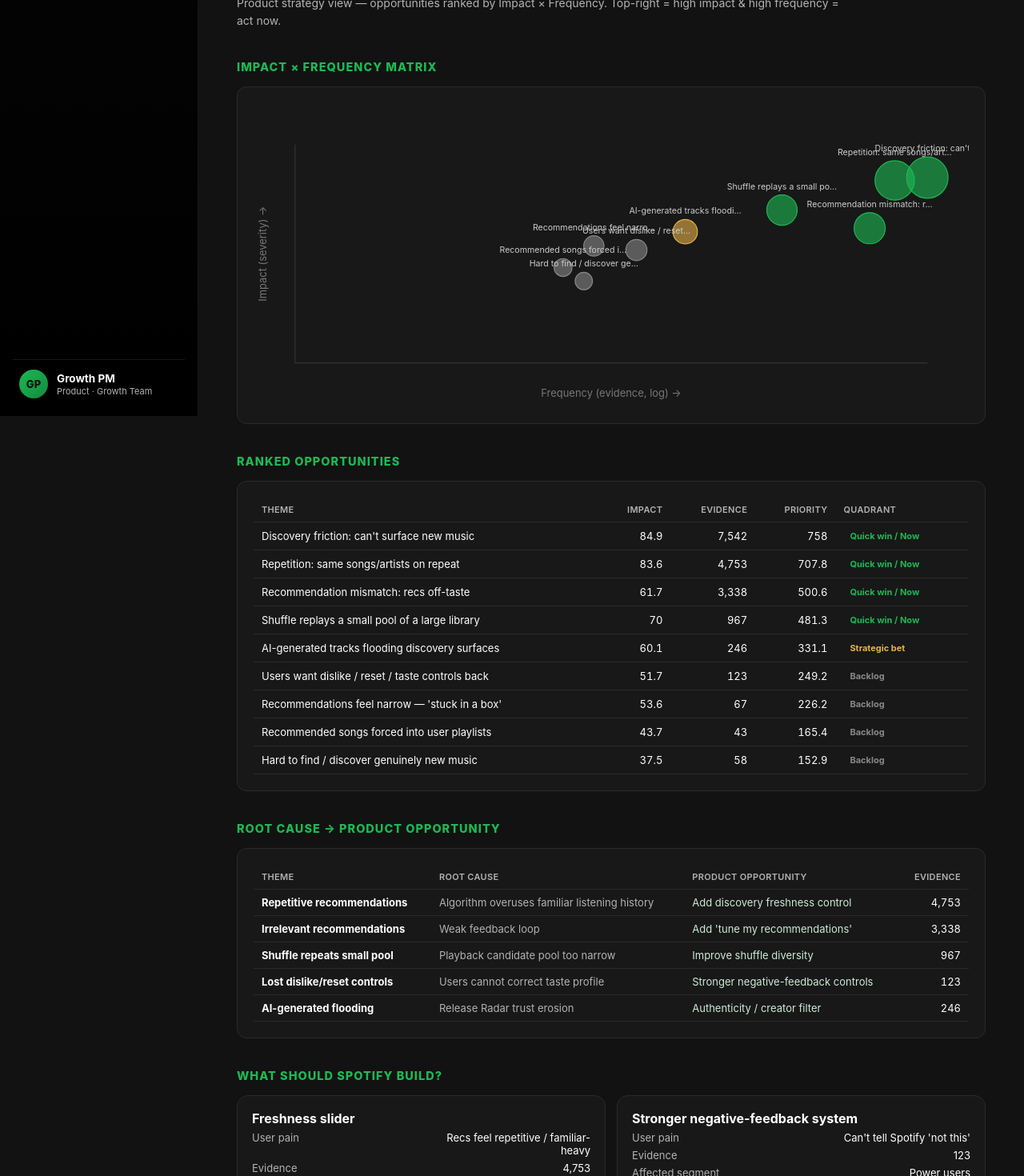
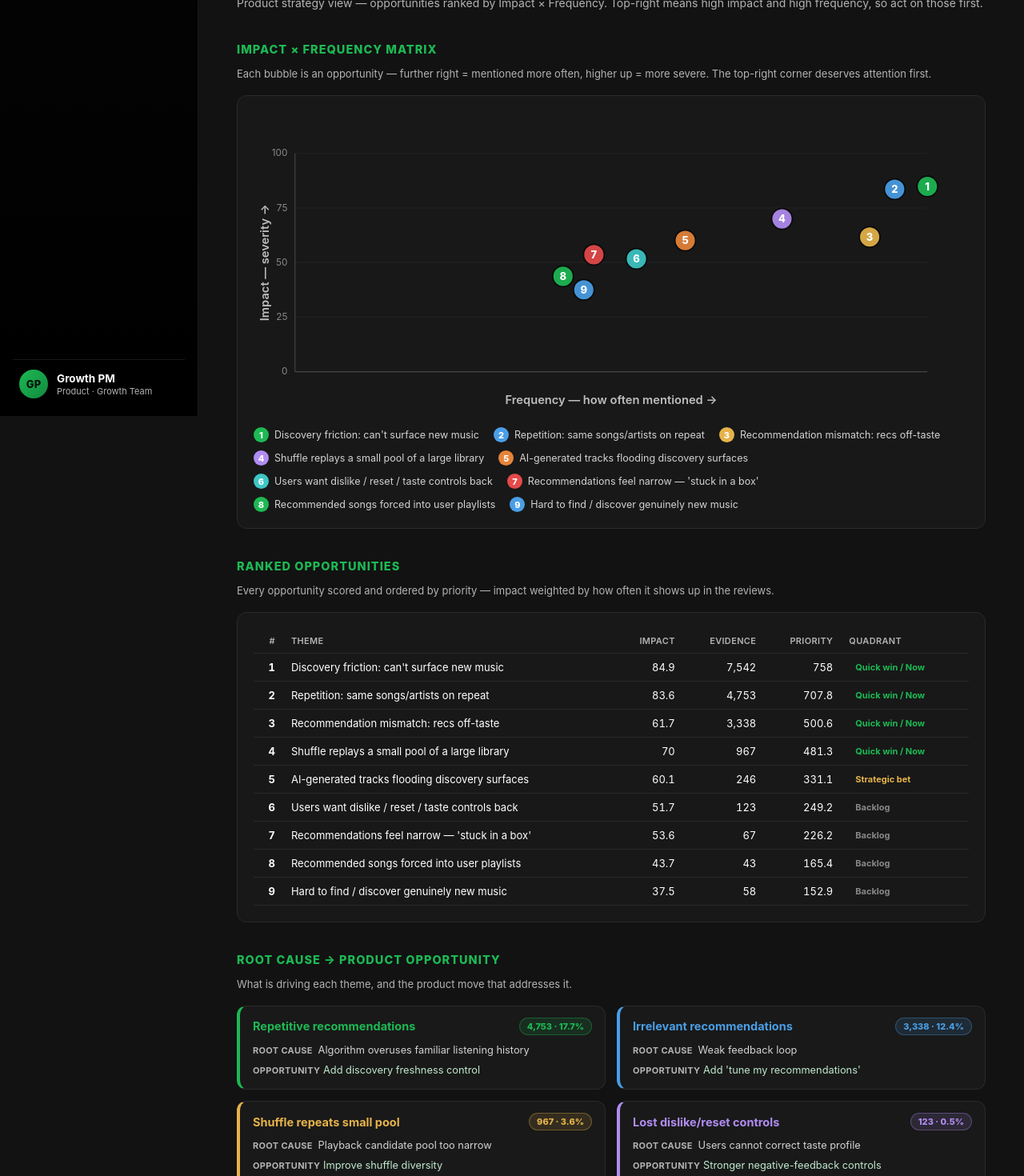
Before and after one commit to shruthisenthil2000/gl-spotify-review-discovery-engine, a Next.js app in the folder vercel-dashboard/: page /priority in a window 1280 px wide. Shown: the part 280-1750 px from the top of the page at 80% size. Built offline with nearby package versions, Linux system fonts and the light colour scheme.

Commit message:
Enhance discovery lens and PM priority radar

```diff
--- a/vercel-dashboard/app/components/ui.tsx
+++ b/vercel-dashboard/app/components/ui.tsx
@@ -72,22 +72,34 @@ export function Scatter({ points, height = 320 }:
   const maxY = 100;
   const sx = (v: number) => pad + (Math.log1p(v) / Math.log1p(maxX)) * (w - pad * 2);
   const sy = (v: number) => h - pad - (v / maxY) * (h - pad * 2);
-  const maxR = Math.max(...points.map((p) => p.r), 1);
   return (
+    <div>
       <svg viewBox={`0 0 ${w} ${h}`} style={{ width: "100%" }}>
-      <line x1={pad} y1={h - pad} x2={w - pad} y2={h - pad} stroke="#333" />
-      <line x1={pad} y1={pad} x2={pad} y2={h - pad} stroke="#333" />
-      <text x={w / 2} y={h - 8} fill="#777" fontSize="11" textAnchor="middle">Frequency (evidence, log) →</text>
-      <text x={14} y={h / 2} fill="#777" fontSize="11" textAnchor="middle" transform={`rotate(-90 14 ${h / 2})`}>Impact (severity) →</text>
+        {[0, 25, 50, 75, 100].map((g) => (
+          <g key={g}>
+            <line x1={pad} y1={sy(g)} x2={w - pad} y2={sy(g)} stroke="#222" />
+            <text x={pad - 8} y={sy(g) + 3} fill="#8a8a8a" fontSize="10" textAnchor="end">{g}</text>
+          </g>
+        ))}
+        <line x1={pad} y1={h - pad} x2={w - pad} y2={h - pad} stroke="#444" />
+        <line x1={pad} y1={pad} x2={pad} y2={h - pad} stroke="#444" />
+        <text x={w / 2} y={h - 10} fill="#bdbdbd" fontSize="12.5" fontWeight="600" textAnchor="middle">Frequency — how often mentioned →</text>
+        <text x={16} y={h / 2} fill="#bdbdbd" fontSize="12.5" fontWeight="600" textAnchor="middle" transform={`rotate(-90 16 ${h / 2})`}>Impact — severity →</text>
         {points.map((p, i) => (
           <g key={i}>
-          <circle cx={sx(p.x)} cy={sy(p.y)} r={6 + (p.r / maxR) * 16} fill={p.color} fillOpacity="0.6" stroke={p.color} />
-          <text x={sx(p.x)} y={sy(p.y) - 12 - (p.r / maxR) * 16} fill="#ccc" fontSize="9" textAnchor="middle">
-            {p.label.length > 26 ? p.label.slice(0, 26) + "…" : p.label}
-          </text>
+            <circle cx={sx(p.x)} cy={sy(p.y)} r={11} fill={p.color} fillOpacity="0.92" stroke="#0a0a0a" strokeWidth="1.5" />
+            <text x={sx(p.x)} y={sy(p.y) + 4} fill="#fff" fontSize="11" fontWeight="800" textAnchor="middle">{i + 1}</text>
           </g>
         ))}
       </svg>
+      <div className="scatter-legend">
+        {points.map((p, i) => (
+          <span className="sl-item" key={i}>
+            <span className="sl-dot" style={{ background: p.color }}>{i + 1}</span>{p.label}
+          </span>
+        ))}
+      </div>
+    </div>
   );
 }
 
--- a/vercel-dashboard/app/globals.css
+++ b/vercel-dashboard/app/globals.css
@@ -820,3 +820,29 @@ html, body { overflow-x: clip; }
 
 /* emotion bars: wider value column to fit "1,476 (12%)" */
 .ti-bars.wide-val .ti-bar { grid-template-columns: 150px minmax(0, 1fr) 118px; }
+
+/* friction "/100" same size as the number; conclusion sub-header */
+.bar-slash { color: var(--muted); font-weight: 700; }
+.concl-head { list-style: none; margin-left: -20px; margin-top: 4px; font-weight: 800;
+  color: #fff; font-size: 12px; text-transform: uppercase; letter-spacing: .05em; }
+
+/* ===== PM Priority Radar ===== */
+/* scatter legend (numbered points) */
+.scatter-legend { display: flex; flex-wrap: wrap; gap: 10px 18px; margin-top: 14px; }
+.sl-item { display: inline-flex; align-items: center; gap: 7px; font-size: 12.5px; color: #d2d2d2; }
+.sl-dot { width: 19px; height: 19px; border-radius: 50%; color: #fff; font-weight: 800;
+  font-size: 11px; display: inline-flex; align-items: center; justify-content: center; flex-shrink: 0; }
+
+/* root cause → product opportunity (vibrant cards) */
+.rc-grid { display: grid; grid-template-columns: 1fr 1fr; gap: 14px; }
+@media (max-width: 880px) { .rc-grid { grid-template-columns: 1fr; } }
+.rc-card { background: rgba(255,255,255,.03); border: 1px solid var(--border);
+  border-left: 4px solid var(--green); border-radius: 12px; padding: 14px 16px; }
+.rc-top { display: flex; justify-content: space-between; align-items: center; gap: 10px; margin-bottom: 9px; }
+.rc-top b { font-size: 14.5px; }
+.rc-ev { font-size: 11px; font-weight: 800; padding: 3px 9px; border-radius: 999px;
+  border: 1px solid; white-space: nowrap; }
+.rc-cause, .rc-opp { font-size: 12.8px; line-height: 1.5; margin-top: 6px; color: #d3d3d3; }
+.rc-k { display: inline-block; min-width: 78px; color: var(--muted); font-size: 11px;
+  font-weight: 700; text-transform: uppercase; letter-spacing: .03em; }
+.rc-opp { color: #bfe9cd; }
--- a/vercel-dashboard/app/priority/page.tsx
+++ b/vercel-dashboard/app/priority/page.tsx
@@ -6,6 +6,8 @@ const QCOLOR: Record<string, string> = {
   "Quick win / Now": "#1db954", "Strategic bet": "#e6b34a",
   "Monitor": "#4a90e6", "Backlog": "#888",
 };
+const PAL = ["#1db954", "#4a9ee6", "#e6b34a", "#b18cf2", "#e6843a", "#3ec6c6", "#e64a4a"];
+const TOTAL = 26823;
 
 export default function Priority() {
   const e = useJSON(getEngine);
@@ -17,25 +19,29 @@ export default function Priority() {
   return (
     <>
       <h1>PM Priority Radar</h1>
-      <p className="page-sub">Product strategy view — opportunities ranked by Impact × Frequency.
-        Top-right = high impact & high frequency = act now.</p>
+      <p className="page-sub wide">Product strategy view — opportunities ranked by Impact × Frequency.
+        Top-right means high impact and high frequency, so act on those first.</p>
 
       <Tag>Impact × Frequency matrix</Tag>
+      <p className="sec-desc">Each bubble is an opportunity — further right = mentioned more often,
+        higher up = more severe. The top-right corner deserves attention first.</p>
       <Card>
-        <Scatter points={radar.map((r) => ({
+        <Scatter points={radar.map((r, i) => ({
           x: r.frequency, y: r.impact, r: r.priority_score,
-          label: r.opportunity, color: QCOLOR[r.quadrant] || "#888",
+          label: r.opportunity, color: PAL[i % PAL.length],
         }))} />
       </Card>
 
       <Tag>Ranked opportunities</Tag>
+      <p className="sec-desc">Every opportunity scored and ordered by priority — impact weighted by how
+        often it shows up in the reviews.</p>
       <Card>
         <table>
-          <thead><tr><th>Theme</th><th className="num">Impact</th><th className="num">Evidence</th>
+          <thead><tr><th className="num">#</th><th>Theme</th><th className="num">Impact</th><th className="num">Evidence</th>
             <th className="num">Priority</th><th>Quadrant</th></tr></thead>
           <tbody>
             {radar.map((r, i) => (
-              <tr key={i}><td>{r.opportunity}</td><td className="num">{r.impact}</td>
+              <tr key={i}><td className="num"><b>{i + 1}</b></td><td>{r.opportunity}</td><td className="num">{r.impact}</td>
                 <td className="num">{r.frequency.toLocaleString()}</td><td className="num">{r.priority_score}</td>
                 <td><span className="badge" style={{ background: "transparent", color: QCOLOR[r.quadrant] }}>{r.quadrant}</span></td></tr>
             ))}
@@ -44,39 +50,29 @@ export default function Priority() {
       </Card>
 
       <Tag>Root Cause → Product Opportunity</Tag>
-      <Card>
+      <p className="sec-desc">What is driving each theme, and the product move that addresses it.</p>
       {!x ? <span className="na">Loading…</span> : (
-          <table>
-            <thead><tr><th>Theme</th><th>Root cause</th><th>Product opportunity</th><th className="num">Evidence</th></tr></thead>
-            <tbody>
-              {x.root_cause_table.map((r, i) => (
-                <tr key={i}><td><b>{r.theme}</b></td><td className="muted">{r.root_cause}</td>
-                  <td style={{ color: "#cdebd7" }}>{r.opportunity}</td>
-                  <td className="num">{r.evidence == null ? NA : r.evidence.toLocaleString()}</td></tr>
-              ))}
-            </tbody>
-          </table>
-        )}
-      </Card>
-
-      <Tag>What Should Spotify Build?</Tag>
-      {!x ? <p className="na">Loading…</p> : (
-        <div className="card-grid">
-          {x.opportunities.map((o) => (
-            <div className="scard" key={o.name}>
-              <h3>{o.name}</h3>
-              <div className="row"><span className="k">User pain</span><span style={{ textAlign: "right", maxWidth: 180 }}>{o.user_pain}</span></div>
-              <div className="row"><span className="k">Evidence</span><span>{o.evidence == null ? NA : o.evidence.toLocaleString()}</span></div>
-              <div className="row"><span className="k">Affected segment</span><span>{o.segment}</span></div>
-              <div className="impl"><b>Why it matters:</b> {o.why}</div>
+        <div className="rc-grid">
+          {x.root_cause_table.map((r, i) => {
+            const c = PAL[i % PAL.length];
+            const ev = r.evidence;
+            return (
+              <div className="rc-card" key={i} style={{ borderLeftColor: c }}>
+                <div className="rc-top">
+                  <b style={{ color: c }}>{r.theme}</b>
+                  {ev != null && <span className="rc-ev" style={{ color: c, background: `${c}22`, borderColor: `${c}55` }}>{ev.toLocaleString()} · {((ev / TOTAL) * 100).toFixed(1)}%</span>}
                 </div>
-          ))}
+                <div className="rc-cause"><span className="rc-k">Root cause</span> {r.root_cause}</div>
+                <div className="rc-opp"><span className="rc-k">Opportunity</span> {r.opportunity}</div>
+              </div>
+            );
+          })}
         </div>
       )}
 
       <Tag>Most Affected User Segments</Tag>
-      <p className="page-sub">Which cohorts face the most repetition / discovery friction, and the
-        product implication for each. Power-user and casual splits are real; others are heuristic.</p>
+      <p className="sec-desc">Which cohorts hit the most repetition and discovery friction — and what
+        that implies for the product.</p>
       {!x ? <p className="na">Loading…</p> : (
         <div className="card-grid">
           {x.segment_cards.map((sgc) => (
@@ -104,26 +100,66 @@ export default function Priority() {
           : <span className="na">{NA}</span>}
       </Card>
 
+      <Tag>What Should Spotify Build?</Tag>
+      <p className="sec-desc">The highest-leverage things to ship — and a one-line reason each one matters.</p>
+      {!x ? <p className="na">Loading…</p> : (
+        <div className="card-grid">
+          {x.opportunities.map((o, i) => (
+            <div className="scard" key={o.name} style={{ borderTop: `3px solid ${PAL[i % PAL.length]}` }}>
+              <h3 style={{ color: PAL[i % PAL.length] }}>{o.name}</h3>
+              <div className="row"><span className="k">User pain</span><span style={{ textAlign: "right", maxWidth: 180 }}>{o.user_pain}</span></div>
+              <div className="row"><span className="k">Evidence</span><span>{o.evidence == null ? NA : `${o.evidence.toLocaleString()} (${((o.evidence / TOTAL) * 100).toFixed(1)}%)`}</span></div>
+              <div className="row"><span className="k">Affected segment</span><span>{o.segment}</span></div>
+              <div className="impl"><b>Why it matters:</b> {o.why}</div>
+            </div>
+          ))}
+        </div>
+      )}
+
+      <Tag>Expected Impact · data-backed</Tag>
+      <p className="sec-desc">How each build helps users, sized against the reviews we actually scraped.</p>
+      {!x ? <p className="na">Loading…</p> : (
+        <div className="card-grid">
+          {x.opportunities.map((o, i) => {
+            const c = PAL[i % PAL.length];
+            const ev = o.evidence;
+            return (
+              <div className="scard" key={o.name} style={{ borderLeft: `4px solid ${c}` }}>
+                <h3 style={{ color: c }}>{o.name}</h3>
+                <div className="row"><span className="k">Backed by</span><span>{ev == null ? NA : `${ev.toLocaleString()} reviews (${((ev / TOTAL) * 100).toFixed(1)}%)`}</span></div>
+                <div className="row"><span className="k">Helps most</span><span>{o.segment}</span></div>
+                <div className="impl"><b>Expected impact:</b> directly relieves “{o.user_pain.toLowerCase()}” for {o.segment.toLowerCase()}{ev != null && <> — addressing the {ev.toLocaleString()} scraped reviews that raise it</>}.</div>
+              </div>
+            );
+          })}
+        </div>
+      )}
+
       <Tag>PM-ready insights</Tag>
-      <p className="page-sub">severity = 0.45·frequency + 0.35·negativity + 0.20·reach (0–100)</p>
+      <p className="sec-desc">Severity (0–100) blends how <b>often</b> an issue appears (45%), how
+        <b> negative</b> those reviews are (35%), and how <b>widely</b> it spans regions (20%) — higher
+        means more urgent to fix.</p>
       {insights.length === 0 && <p className="na">{NA}</p>}
-      {insights.map((ins, i) => (
-        <div className="card insight" key={i}>
+      {insights.map((ins, i) => {
+        const c = PAL[i % PAL.length];
+        return (
+          <div className="card insight" key={i} style={{ borderLeft: `4px solid ${c}` }}>
             <div className="head">
               <div>
-              <h2 style={{ margin: "0 0 6px" }}>{ins.title}</h2>
+                <h2 style={{ margin: "0 0 6px", color: c }}>{ins.title}</h2>
                 <div className="muted" style={{ fontSize: 13 }}>
                   Evidence <b>{num(ins.evidence_count)}</b> · Affected: {ins.affected_segment}
                   {" "}· Negativity {(ins.negativity * 100).toFixed(0)}% · <span className="badge grey">{ins.category}</span>
                 </div>
               </div>
-            <div className="sev-wrap"><div className="sev">{ins.severity_score}</div><div className="lbl">severity</div></div>
+              <div className="sev-wrap"><div className="sev" style={{ color: c }}>{ins.severity_score}</div><div className="lbl">severity</div></div>
             </div>
             {ins.representative_quotes?.map((q, j) => (
-            <div className="quote" key={j}>{q.text}<span className="meta">— {q.source} · {q.region} · ★{q.rating || "—"}</span></div>
+              <div className="quote" key={j} style={{ borderLeftColor: c }}>{q.text}<span className="meta">— {q.source} · {q.region} · ★{q.rating || "—"}</span></div>
             ))}
           </div>
-      ))}
+        );
+      })}
     </>
   );
 }
```
Also changed, not shown: vercel-dashboard/app/lens/page.tsx (+11 -4 lines). Lines whose indentation alone changed are shown as unchanged.
